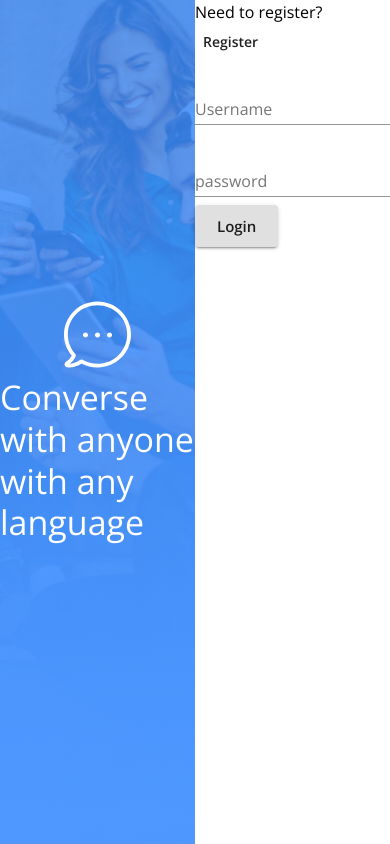
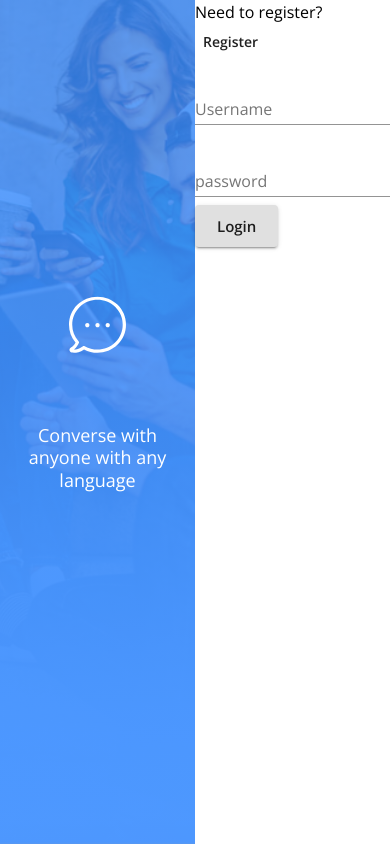
Before and after one commit to theDanielTo/messenger-2621, a React (Create React App) app in the folder client/: page /login in a window 390 px wide. Built offline with nearby package versions, Linux system fonts and the light colour scheme; no server answers.

Commit message:
Position banner text/icon to center and made it responsive by reducing sizes on mobile views.

```diff
--- a/client/src/Login.js
+++ b/client/src/Login.js
@@ -16,14 +16,27 @@ const useStyles = makeStyles(() => ({
     height: "100vh",
     width: "100%"
   },
-  heroImage: {
+  bannerImage: {
     height: "100%",
     background: "linear-gradient(to top, rgba(58, 141, 255, .80), rgba(58, 141, 255, .80)), url('./assets/bg-img.png') center/cover no-repeat",
-    color: "white",
-    fontSize: "2rem"
+    color: "white"
+  },
+  bannerIcon: {
+    height: "150%",
+    transform: "translateY(-100%)",
+    '@media (max-width:600px)': {
+      height: "80%"
+    }
+  },
+  bannerText: {
+    padding: '0 8rem',
+    '@media (max-width:600px)': {
+      fontSize: 18,
+      padding: '0 1rem'
+    }
   },
   form: {
-    height: "100%"
+    // height: "100%"
   }
 }));
 
@@ -49,26 +62,20 @@ const Login = (props) => {
       <Grid
         container item
         xs={6} md={4}
-        className={classes.heroImage}
+        className={classes.bannerImage}
         direction="column"
         justifyContent="center"
         alignItems="center"
-        rowSpacing={40}
       >
         <Grid item>
-          <img
+          <img className={classes.bannerIcon}
             src="./assets/bubble.svg"
             alt="bubble"
           />
         </Grid>
         <Grid item>
-          <Typography variant="h4">
-            Converse with anyone
-          </Typography>
-        </Grid>
-        <Grid item>
-          <Typography variant="h4">
-            with any language
+          <Typography variant="h4" align="center" className={classes.bannerText}>
+            Converse with anyone with any language
           </Typography>
         </Grid>
       </Grid>
@@ -91,6 +98,7 @@ const Login = (props) => {
                   />
                 </FormControl>
               </Grid>
+              <Grid>
                 <FormControl margin="normal" required>
                   <TextField
                     label="password"
@@ -99,6 +107,7 @@ const Login = (props) => {
                     name="password"
                   />
                 </FormControl>
+              </Grid>
               <Grid>
                 <Button type="submit" variant="contained" size="large">
                   Login
```
Lines whose indentation alone changed are shown as unchanged.
